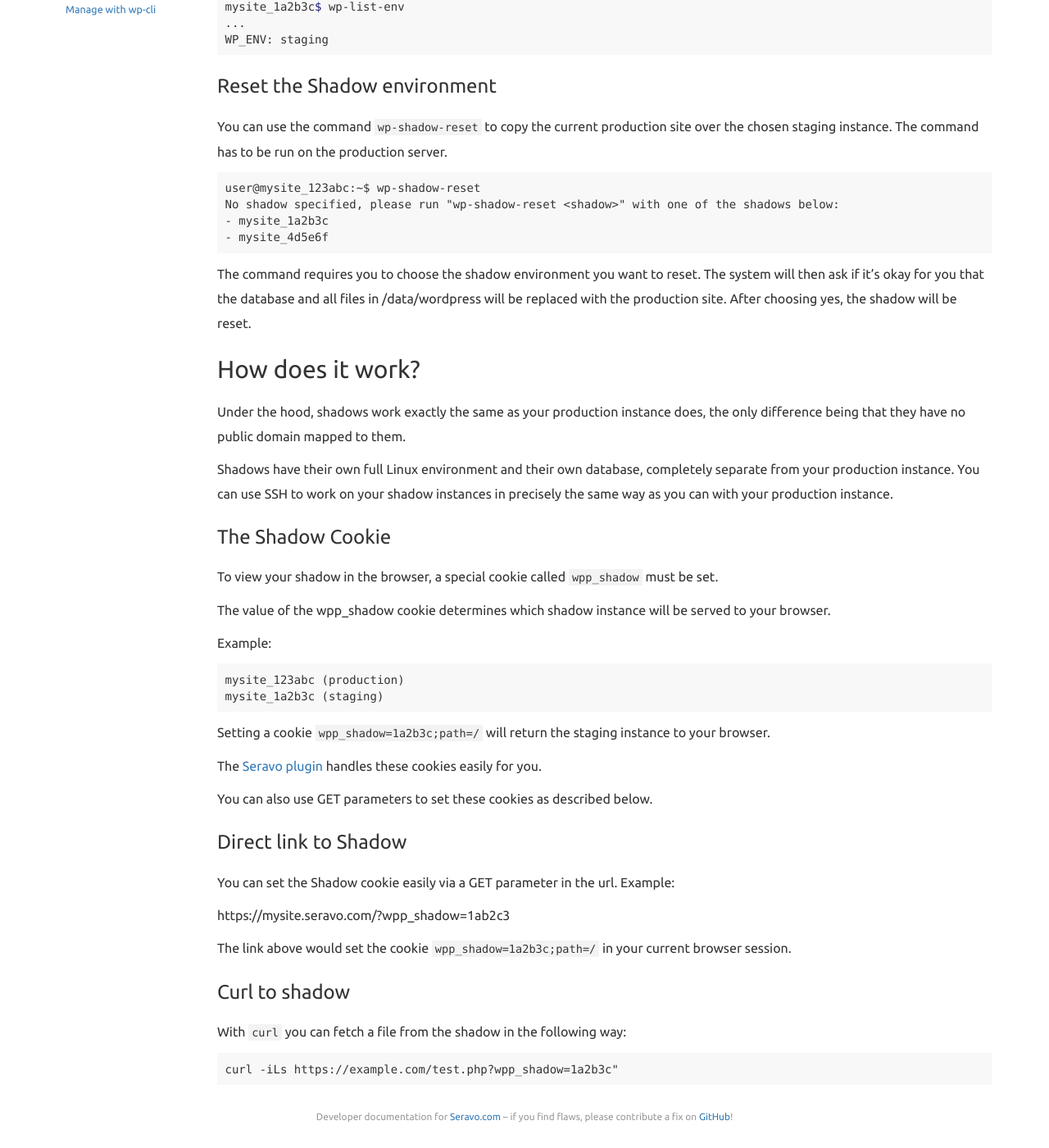
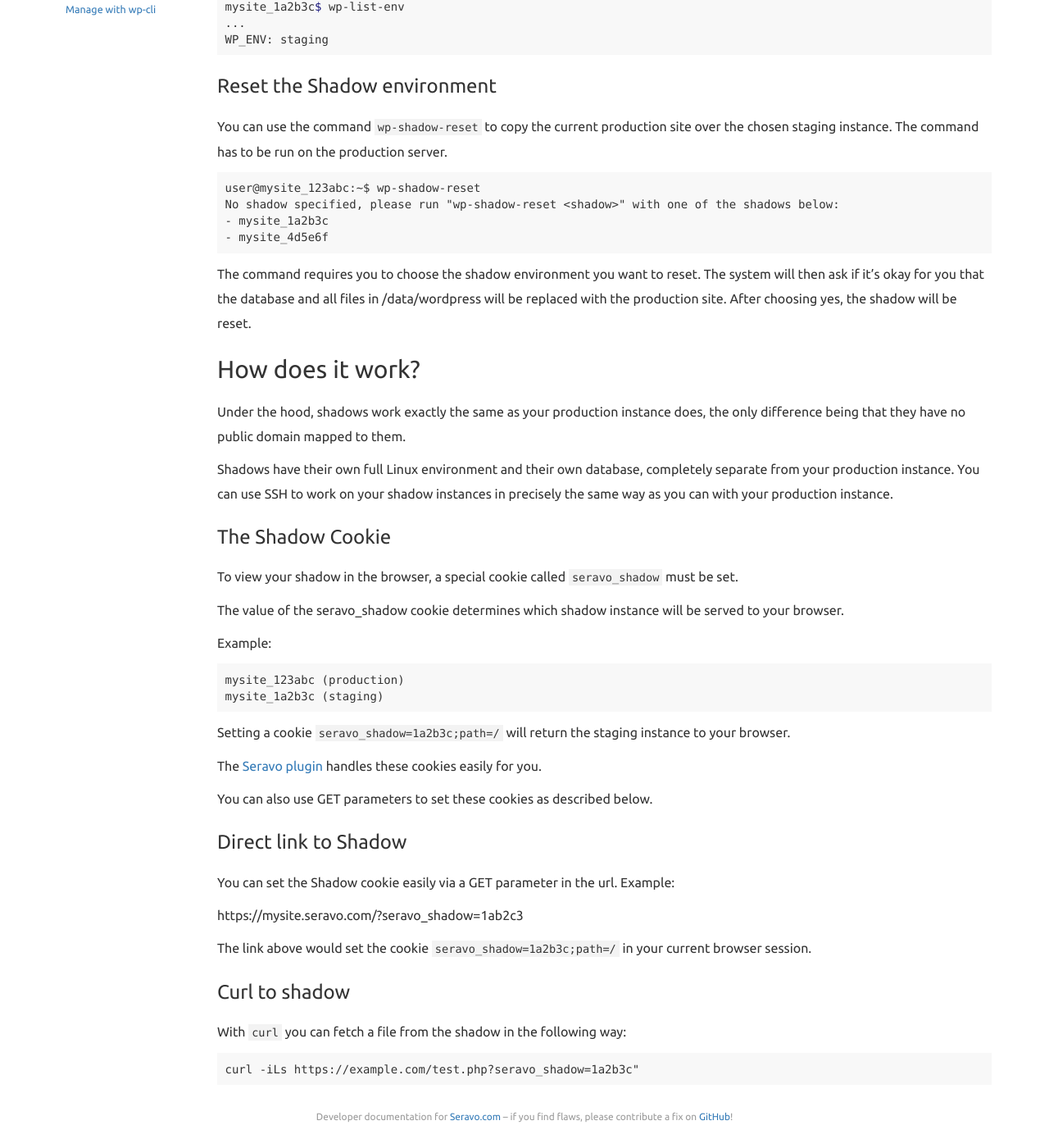
Before and after one commit to Seravo/docs, a Jekyll site: the page built from _posts/2016-05-11-shadows.md, in a window 1280 px wide and 1400 px high, scrolled down 1478 px. Shown: the whole window at 82% size. Built offline with Jekyll 4.4.1, drawn with Linux system fonts in a browser that asks for light colours; nearby versions of some CDN libraries.

Commit message:
Remove mentions of legacy cookie wpp_shadow (nowadays seravo_shadow)

````diff
--- a/_posts/2016-05-11-shadows.md
+++ b/_posts/2016-05-11-shadows.md
@@ -67,9 +67,9 @@ Shadows have their own full Linux environment and their own database, completely
 
 ### The Shadow Cookie
 
-To view your shadow in the browser, a special cookie called `wpp_shadow` must be set.
+To view your shadow in the browser, a special cookie called `seravo_shadow` must be set.
 
-The value of the wpp_shadow cookie determines which shadow instance will be served to your browser.
+The value of the seravo_shadow cookie determines which shadow instance will be served to your browser.
 
 Example:
 
@@ -78,7 +78,7 @@ mysite_123abc (production)
 mysite_1a2b3c (staging)
 ```
 
-Setting a cookie `wpp_shadow=1a2b3c;path=/` will return the staging instance to your browser.
+Setting a cookie `seravo_shadow=1a2b3c;path=/` will return the staging instance to your browser.
 
 The [Seravo plugin]({{ site.baseurl }}{% post_url 2015-10-15-wppalvelu-plugin %}) handles these cookies easily for you.
 
@@ -88,14 +88,14 @@ You can also use GET parameters to set these cookies as described below.
 
 You can set the Shadow cookie easily via a GET parameter in the url. Example:
 
-https://mysite.seravo.com/?wpp_shadow=1ab2c3
+https://mysite.seravo.com/?seravo_shadow=1ab2c3
 
-The link above would set the cookie `wpp_shadow=1a2b3c;path=/` in your current browser session.
+The link above would set the cookie `seravo_shadow=1a2b3c;path=/` in your current browser session.
 
 ### Curl to shadow
 
 With `curl` you can fetch a file from the shadow in the following way:
 
 ```
-curl -iLs https://example.com/test.php?wpp_shadow=1a2b3c"
+curl -iLs https://example.com/test.php?seravo_shadow=1a2b3c"
 ```
````
